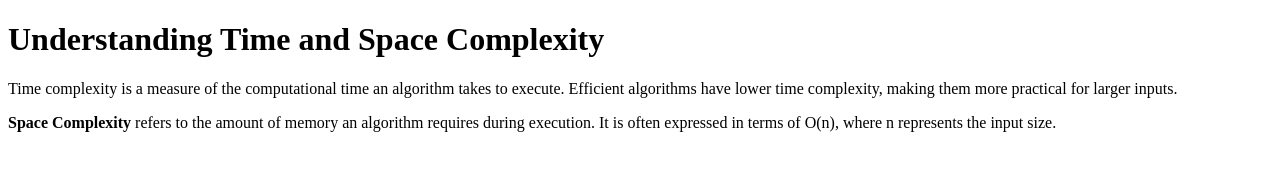
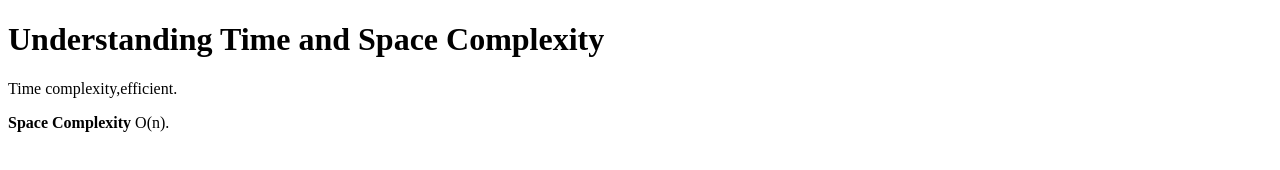
Before and after one commit to acciojob/time-and-space-complexity-Aditi0090, a website: page main.html in a window 1280 px wide. Drawn offline with Linux system fonts and the light colour scheme.

Commit message:
created a submission

```diff
--- a/main.html
+++ b/main.html
@@ -7,7 +7,7 @@
 </head>
 <body>
     <h1>Understanding Time and Space Complexity</h1>
-    <p>Time complexity is a measure of the computational time an algorithm takes to execute. Efficient algorithms have lower time complexity, making them more practical for larger inputs.</p>
-    <p><b>Space Complexity</b> refers to the amount of memory an algorithm requires during execution. It is often expressed in terms of O(n), where n represents the input size.</p>
+    <p>Time complexity,efficient.</p>
+    <p><b>Space Complexity</b> O(n).</p>
 </body>
 </html>
```
